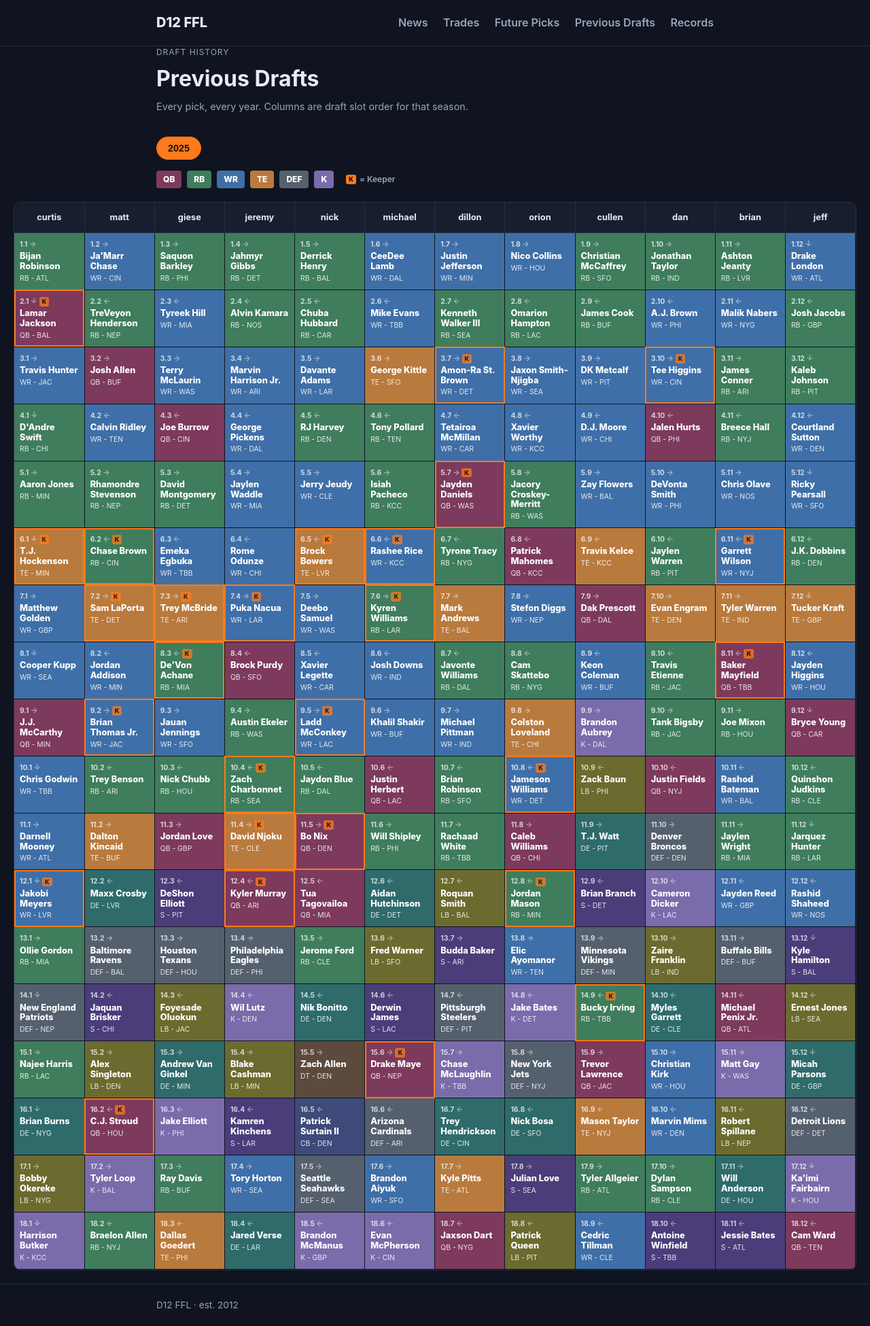
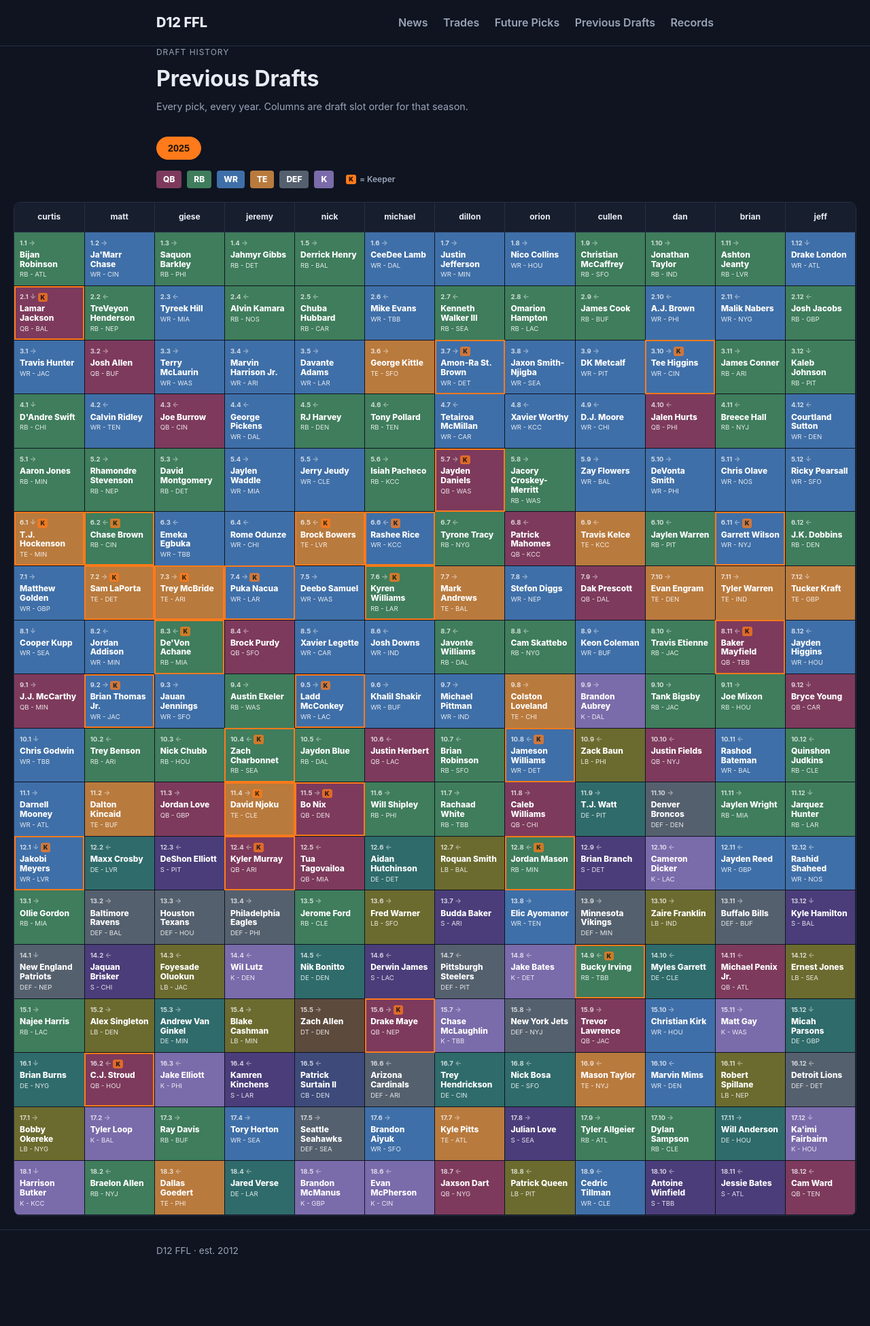
Before and after one commit to cullenhgn/D12-FFL-Website, a Jekyll site: the page built from previous-drafts/index.md, in a window 1280 px wide. Shown: the whole page at 68% size. Built offline with Jekyll 4.4.1, drawn with Linux system fonts in a browser that asks for light colours; after the commit the page ends 1871 px from its top, so only the background shows below that.

Commit message:
Add files via upload

```diff
--- a/assets/css/style.css
+++ b/assets/css/style.css
@@ -358,7 +358,7 @@ h1, h2, h3 { color: var(--text); }
   border-right: 1px solid var(--border);
   position: sticky;
   top: 0;
-  font-size: 0.8rem;
+  font-size: 0.75rem;
 }
 .pd-board thead th:last-child { border-right: none; }
 
@@ -370,10 +370,10 @@ h1, h2, h3 { color: var(--text); }
   color: #fff;
   overflow: hidden;
 }
-.pd-pick-num { font-size: 0.65rem; opacity: 0.75; font-weight: 700; }
-.pd-player { font-weight: 800; font-size: 0.8rem; margin: 2px 0; line-height: 1.15; overflow-wrap: break-word; }
-.pd-meta { font-size: 0.65rem; opacity: 0.85; }
-.pd-arrow { font-size: 0.7rem; opacity: 0.6; margin-top: 4px; }
+.pd-pick-num { font-size: 0.6rem; opacity: 0.75; font-weight: 700; }
+.pd-player { font-weight: 800; font-size: 0.75rem; margin: 2px 0; line-height: 1.15; overflow-wrap: break-word; }
+.pd-meta { font-size: 0.6rem; opacity: 0.85; }
+.pd-arrow { font-size: 0.65rem; opacity: 0.6; }
 .pd-empty { color: var(--muted); text-align: center; padding: 10px 0; }
 
 /* Position colors */
```
